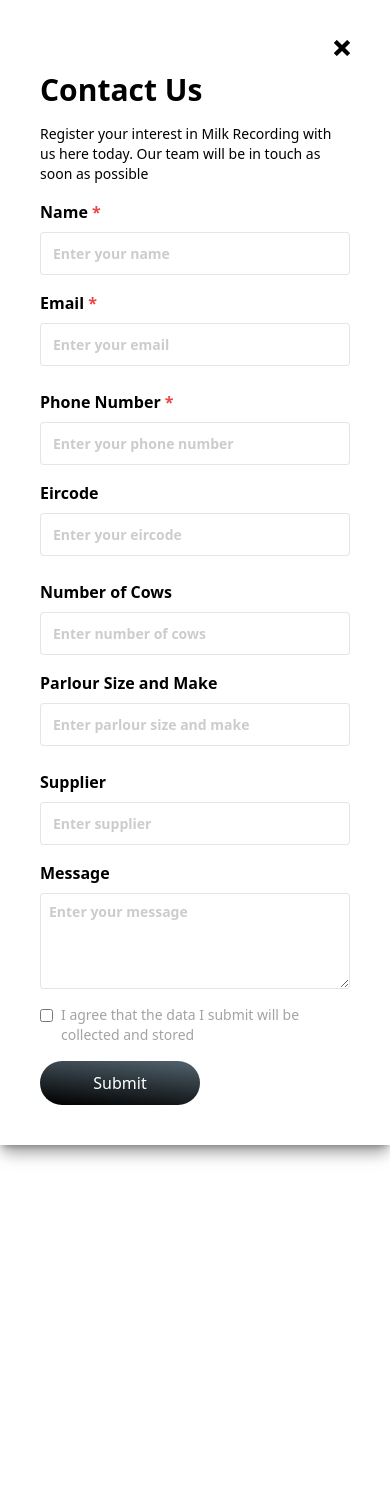
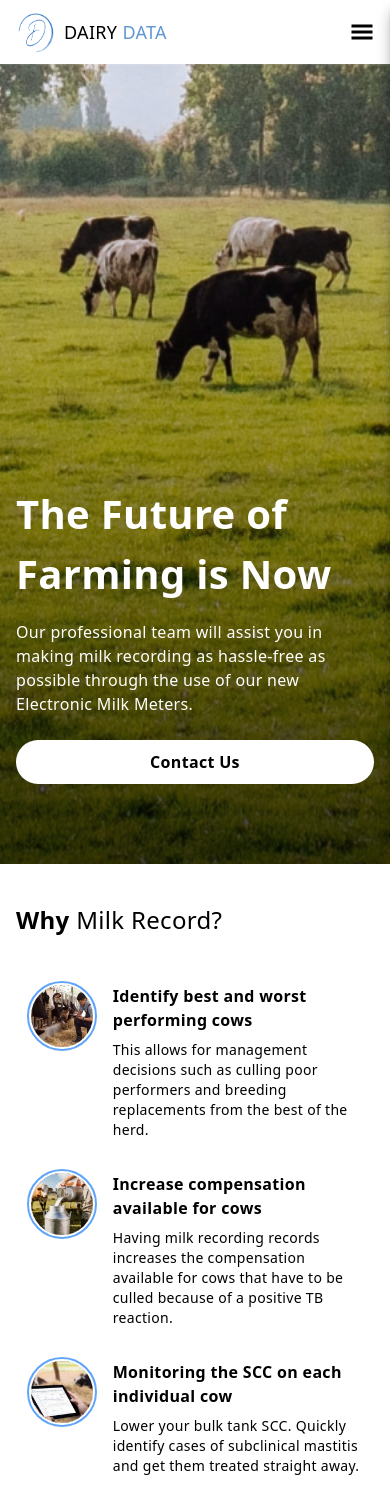
Before and after one commit to SeanGlamuare/dairy-data, a Next.js app: page / in a window 390 px wide. Shown: the top 1503 px of the page. Before the commit the page ends 1145 px from the top, so only its background shows below. Built offline with nearby package versions, Linux system fonts and the light colour scheme.

Commit message:
-update text logo color -fix typo -update text

```diff
--- a/components/Benefit/Benefit.tsx
+++ b/components/Benefit/Benefit.tsx
@@ -7,7 +7,7 @@ const benefits = [
 		id: 0,
 		benefit: "Accurately Identify your poor performing cows",
 		detail:
-			"The production summary report outltines the key milking performance figures for reach individual cow. Your most profitable and least profitable cows are easily identified by the Margin Per Day breakdown.",
+			"The production summary report outlines the key milking performance figures for reach individual cow. Your most profitable and least profitable cows are easily identified by the Margin Per Day breakdown.",
 	},
 	{
 		id: 1,
--- a/components/ContactModal/ContactModal.tsx
+++ b/components/ContactModal/ContactModal.tsx
@@ -7,13 +7,6 @@ import { useRecoilState } from "recoil";
 
 const ContactModal = () => {
 	const [contactModal, setContactModal] = useRecoilState(contactModalState);
-
-	useEffect(() => {
-		const timer = setTimeout(() => {
-			setContactModal(true);
-		}, 1);
-		return () => clearTimeout(timer);
-	}, []);
 
 	return (
 		<>
--- a/components/Navbar/Navbar.tsx
+++ b/components/Navbar/Navbar.tsx
@@ -36,9 +36,9 @@ const Navbar = () => {
 							className="hidden lg:block"
 						/>
 					</div>
-					<h1 className="text-lg tracking-widest md:text-2xl font-semibold leading-3 uppercase xl:text-[28px]">
-						Dairy <span className="text-blue-500">Data</span>
-					</h1>
+					<div className="text-lg md:text-2xl font-sans leading-3 uppercase xl:text-[28px]">
+						Dairy <span className="text-logo">Data</span>
+					</div>
 				</div>
 				<div className="items-center hidden gap-5 pr-10 lg:flex">
 					{menu.map((tab: { name: string }) => {
--- a/components/Why/Why.tsx
+++ b/components/Why/Why.tsx
@@ -10,7 +10,7 @@ const reasons = [
 	},
 	{
 		id: 1,
-		title: "Increase compenstation available for cows",
+		title: "Increase compensation available for cows",
 		body: "Having milk recording records increases the compensation available for cows that have to be culled because of a positive TB reaction.",
 		img: "why3",
 	},
@@ -40,7 +40,7 @@ const Why = () => {
 		>
 			<div className="flex flex-col items-center justify-center w-full xl:max-w-6xl gap-y-12 2xl:max-w-7xl">
 				<h1 className="w-full text-2xl text-left lg:text-4xl">
-					<span className="font-bold ">Why</span> Milk Recording
+					<span className="font-bold ">Why</span> Milk Record?
 				</h1>
 				<article className="flex flex-col w-full gap-x-4 lg:gap-x-16 md:flex-row gap-y-8 md:gap-y-28">
 					<div className="flex flex-col gap-x-8 lg:gap-x-16 gap-y-8 md:gap-y-16">
--- a/styles/globals.css
+++ b/styles/globals.css
@@ -54,3 +54,7 @@ body {
 		background: linear-gradient(180deg, rgba(0, 0, 0, 0) 0%, #000000 135.74%);
 	}
 }
+
+.text-logo {
+	color: #5f97d2;
+}
```
